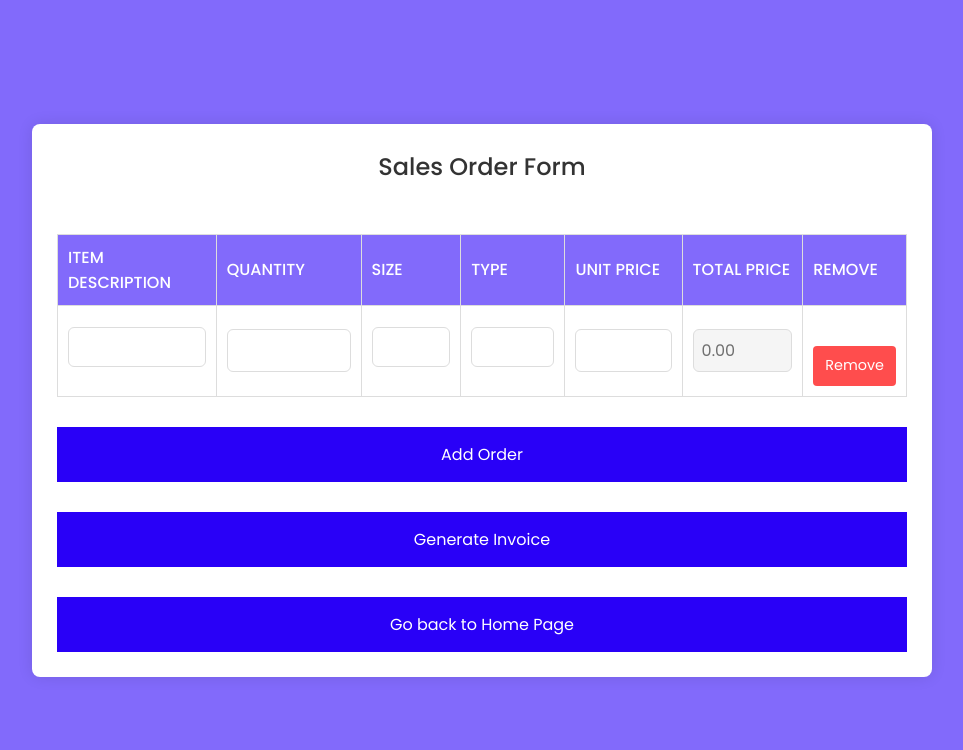
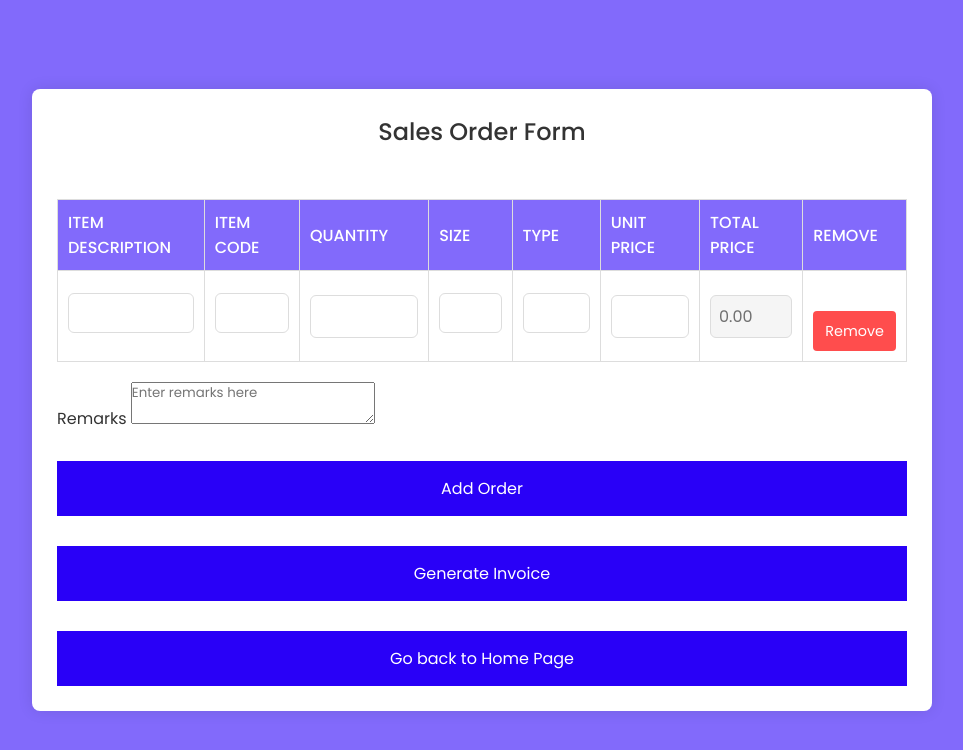
Before and after one commit to bpgsiform/Sales-order-form, a website: page page2.html in a window 1280 px wide. Shown: the whole page, without its empty margins (158-1121 px from the left). Drawn offline with Linux system fonts and the light colour scheme.

Commit message:
page2.html

```diff
--- a/page2.html
+++ b/page2.html
@@ -16,6 +16,7 @@
           <thead>
             <tr>
               <th>ITEM DESCRIPTION</th>
+              <th>ITEM CODE</th>
               <th>QUANTITY</th>
               <th>SIZE</th>
               <th>TYPE</th>
@@ -27,6 +28,7 @@
           <tbody>
             <tr>
               <td data-label="ITEM DESCRIPTION"><textarea></textarea></td>
+              <td data-label="ITEM CODE"><textarea></textarea></td>
               <td data-label="QUANTITY"><input type="number" class="quantity"></td>
               <td data-label="SIZE"><textarea></textarea></td>
               <td data-label="TYPE"><textarea></textarea></td>
@@ -37,9 +39,13 @@
           </tbody>
         </table>
       </div>
-      <button type="button" id="add-row-button">Add Order</button>
-      <button type="button" id="generate-invoice-button">Generate Invoice</button>
-      <button type="button" onclick="window.location.href='index.html'">Go back to Home Page</button>
+      <div class="input-box">
+        <label>Remarks</label>
+        <textarea id="remarks" placeholder="Enter remarks here"></textarea>
+      </div>
+      <button type="button" id="add-row-button" class="add-order-btn">Add Order</button>
+      <button type="button" id="generate-invoice-button" class="generate-invoice-btn">Generate Invoice</button>
+      <button type="button" onclick="window.location.href='index.html'" class="go-back-btn">Go back to Home Page</button>
     </div>
   </section>
 </body>
```
